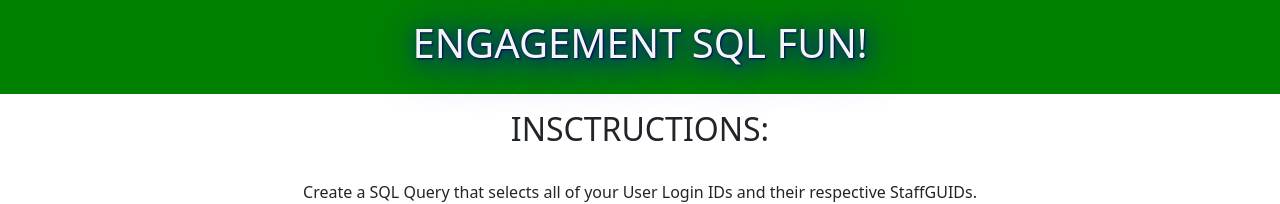
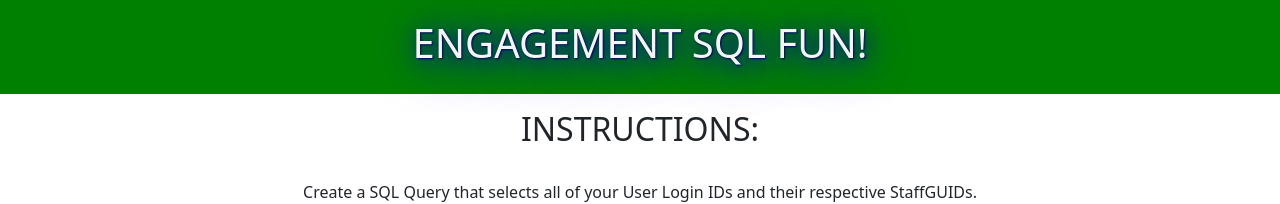
Before and after one commit to hgrunt54/EngSQLFun, a Vue app: page / in a window 1280 px wide. Shown: the top 204 px of the page. Built offline with nearby package versions, Linux system fonts and the light colour scheme.

Commit message:
Spelling Correction

```diff
--- a/src/components/Query.vue
+++ b/src/components/Query.vue
@@ -1,6 +1,6 @@
 <template>
     <section>
-        <h2>INSCTRUCTIONS:</h2><br />
+        <h2>INSTRUCTIONS:</h2><br />
         <p>Create a SQL Query that selects all of your User Login IDs and their respective StaffGUIDs.</p>
     </section>
 </template>
```
